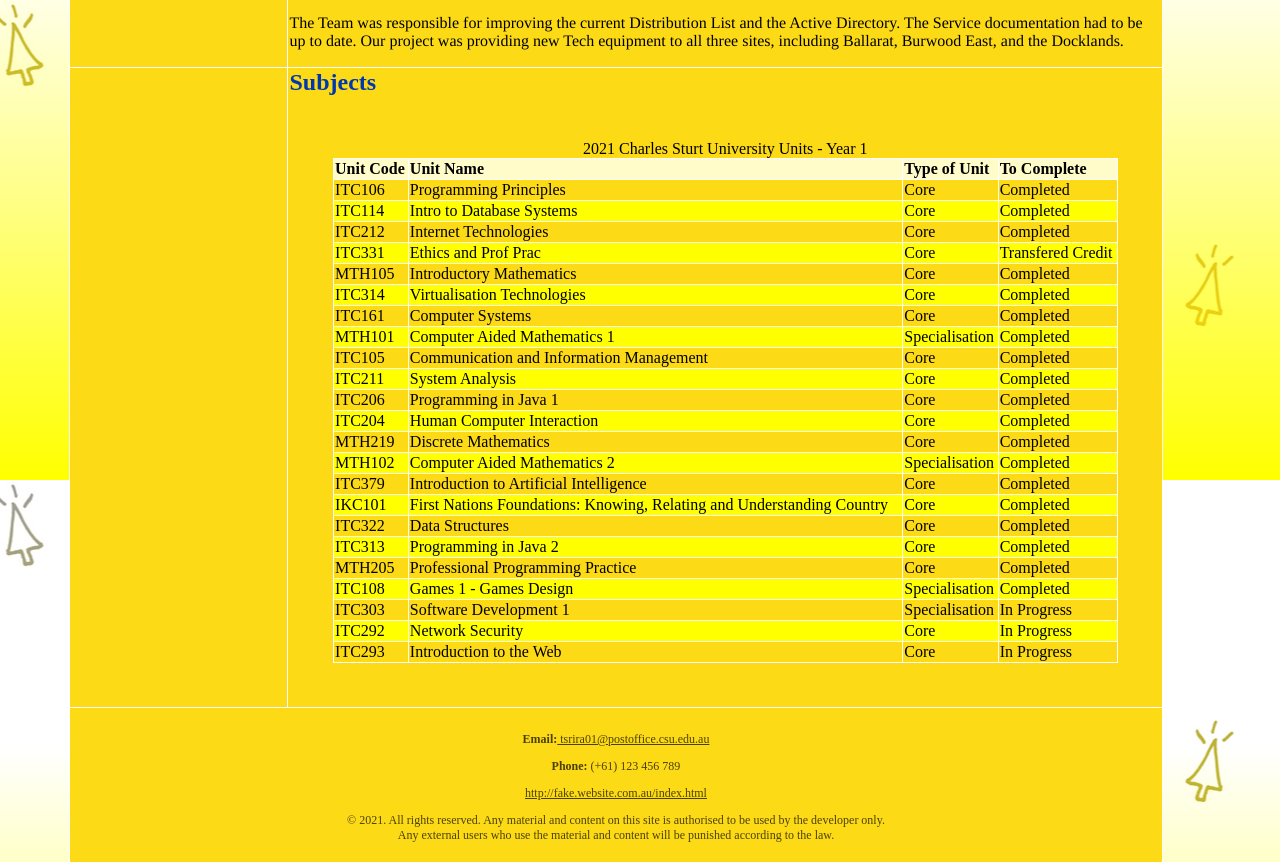
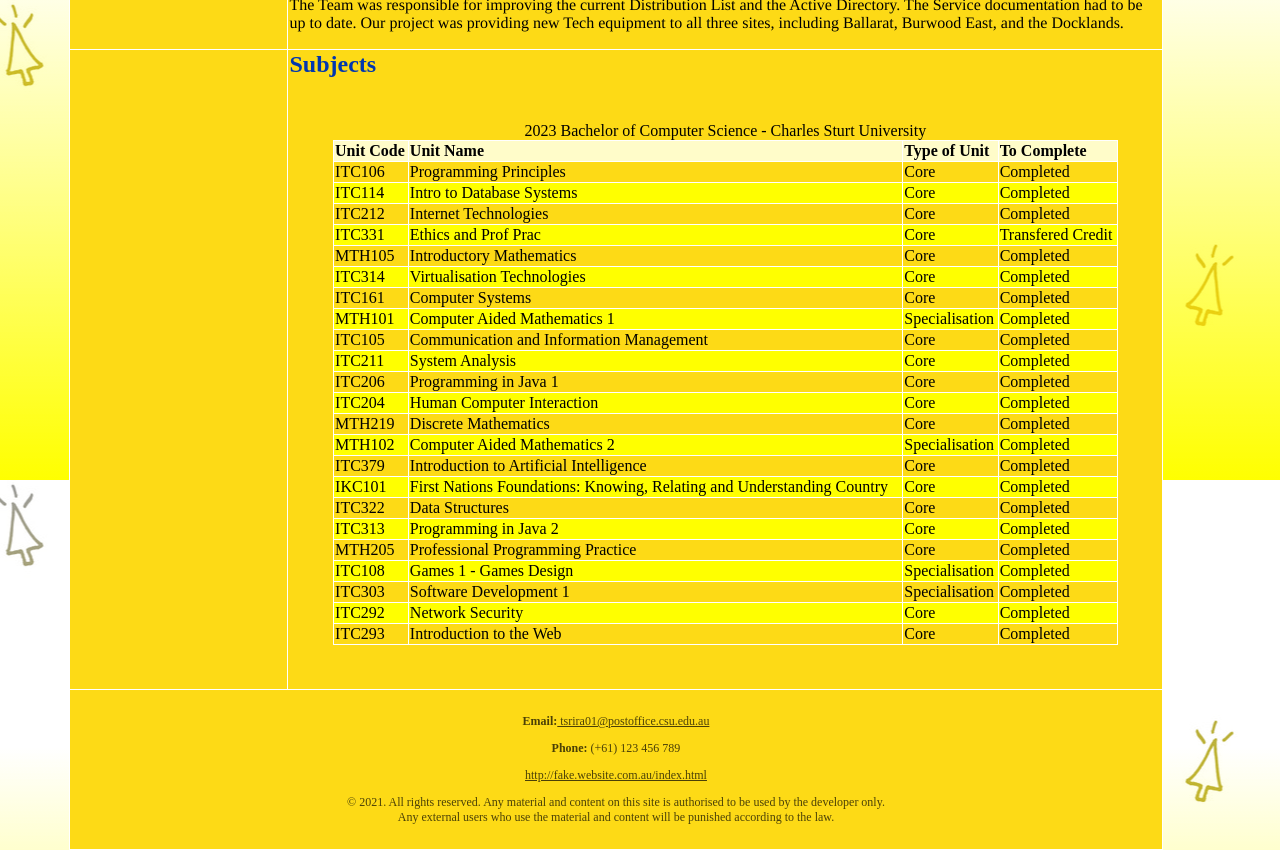
Before and after one commit to TitanSri/TitanSri.github.io, a plain HTML site: page resume.html in a window 1280 px wide. Shown: the part 1120-1982 px from the top of the page. Drawn offline with Linux system fonts and the light colour scheme.

Commit message:
Updated Resume version

```diff
--- a/resume.html
+++ b/resume.html
@@ -58,7 +58,7 @@ on 23/05/23 by Toby Sriratanakoul  -->
 						<p class="a">After multiple years in support,
 						and completing multiple industry certificates plus 2 graduate certificates.
 						I believe my future is in programming since the high grades I received are in Technology base subjects.
-						Additionally, I have currently completed 20 subjects in Computer Science, soon to be 23 after this month.
+						Additionally, I have currently completed 23 subjects in Computer Science.
 						I believe that my future company will be in the IT sector since all my previous challenges were in non-IT sectors
 
 						<h2>Experience</h2>
@@ -100,7 +100,7 @@ on 23/05/23 by Toby Sriratanakoul  -->
                     <td>
                         <h2>Subjects</h2>
                          <table>
-                            <caption>2021 Charles Sturt University Units - Year 1</caption>
+                            <caption>2023 Bachelor of Computer Science - Charles Sturt University</caption>
                             <thead>
                                <tr>
                                   <th>Unit Code</th>
@@ -234,19 +234,19 @@ on 23/05/23 by Toby Sriratanakoul  -->
                                   <td>ITC303</td>
                                   <td>Software Development 1</td>
                                   <td>Specialisation</td>
-                                  <td>In Progress</td>
+                                  <td>Completed</td>
                                </tr>
                                <tr class="abc">
                                   <td>ITC292</td>
                                   <td>Network Security</td>
                                   <td>Core</td>
-                                  <td>In Progress</td>
+                                  <td>Completed</td>
                                </tr>
                                <tr class="abc">
                                   <td>ITC293</td>
                                   <td>Introduction to the Web</td>
                                   <td>Core</td>
-                                  <td>In Progress</td>
+                                  <td>Completed</td>
                                </tr>
                             </tbody>
                          </table>
```
